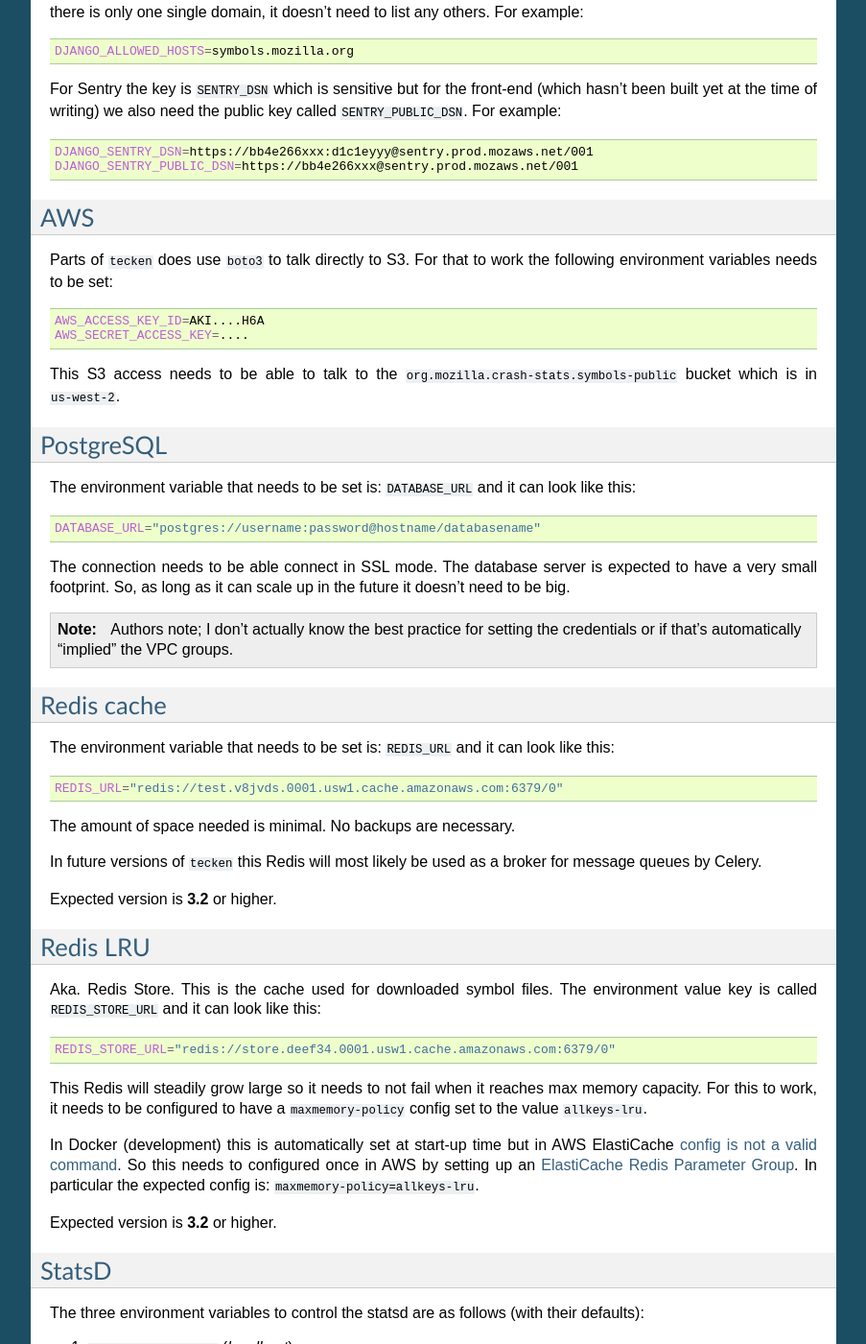
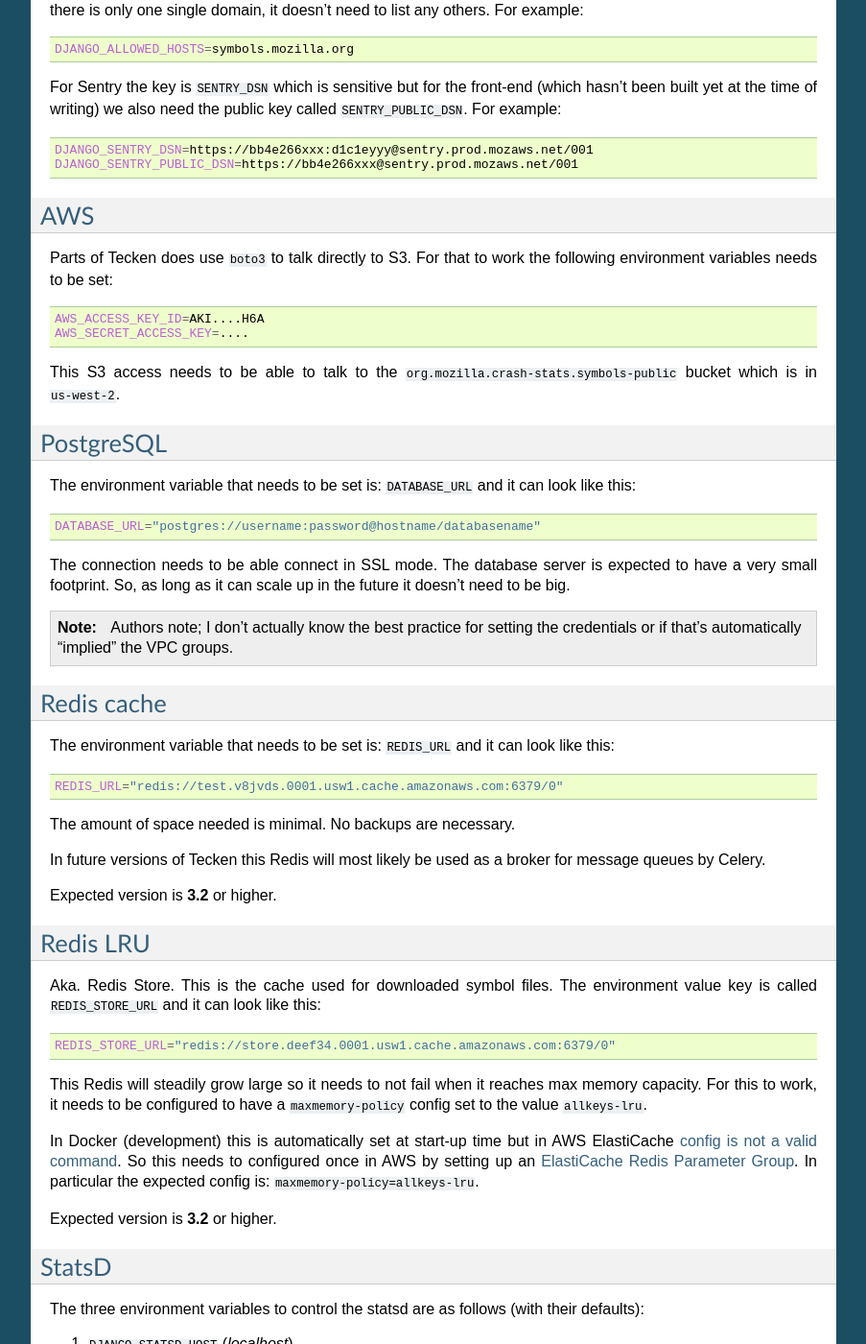
Before and after one commit to mozilla-services/tecken, a Sphinx documentation site: the page built from docs/configuration.rst, in a window 1280 px wide and 1400 px high, scrolled down 836 px. Shown: the whole window at 96% size, without its empty margins (198-1101 px from the left). Built offline with Sphinx 7.4.7, drawn with Linux system fonts in a browser that asks for light colours; some of the changed text lies outside the part shown.

```diff
--- a/docs/configuration.rst
+++ b/docs/configuration.rst
@@ -7,7 +7,7 @@ Configuration
 High-level things
 =================
 
-``tecken`` requires the following services in production:
+Tecken requires the following services in production:
 
 1. PostgreSQL 9.5
 
@@ -58,7 +58,7 @@ need the public key called ``SENTRY_PUBLIC_DSN``. For example:
 AWS
 ===
 
-Parts of ``tecken`` does use ``boto3`` to talk directly to S3. For that
+Parts of Tecken does use ``boto3`` to talk directly to S3. For that
 to work the following environment variables needs to be set:
 
 .. code-block:: shell
@@ -101,7 +101,7 @@ and it can look like this:
 
 The amount of space needed is minimal. No backups are necessary.
 
-In future versions of ``tecken`` this Redis will most likely be used
+In future versions of Tecken this Redis will most likely be used
 as a broker for message queues by Celery.
 
 Expected version is **3.2** or higher.
--- a/docs/dev.rst
+++ b/docs/dev.rst
@@ -296,7 +296,7 @@ only parameter you need is the URL which should be ``http://localhost:9000``.
 Prod-like running locally
 =========================
 
-First you need to start ``tecken`` with a set of configurations that
+First you need to start Tecken with a set of configurations that
 mimics what's required in prod, except we're doing this in docker.
 
 To do that, you need to set ``DJANGO_CONFIGURATION=Prodlike`` and
--- a/docs/docker.rst
+++ b/docs/docker.rst
@@ -2,7 +2,7 @@
 Docker Tips and Tricks
 ======================
 
-Docker is used to do development and continuous integration on ``tecken``.
+Docker is used to do development and continuous integration on Tecken.
 Below is a list of miscellaneous techniques to make development easier.
 
 Bashing whilst running
--- a/docs/redis.rst
+++ b/docs/redis.rst
@@ -26,7 +26,7 @@ Predicted Production Use
 In 2014, `Ted calculated`_ that we need approximately 35GB storage to
 have a 99% cache hit ratio of all symbols that Socorro needs when
 symbolicating.
-In ``tecken`` we don't store downloaded symbol files, but instead we store
+In Tecken we don't store downloaded symbol files, but instead we store
 a minor subset of the downloaded files so `by estimates`_ we only store 20%
 of that weight. In conclusion, to maintain a 99% cache hit ratio we need
 6GB and 2GB for a 95% cache hit ratio.
```
Also changed, not shown: README.md (+1 -1 lines).
